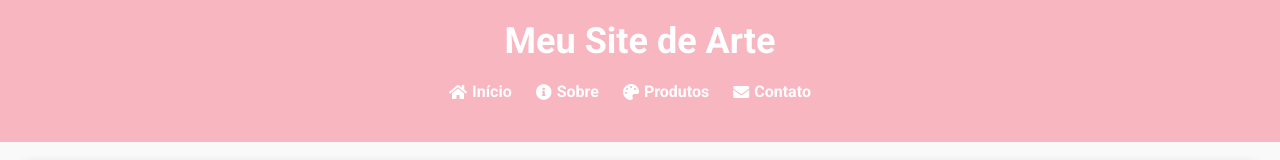
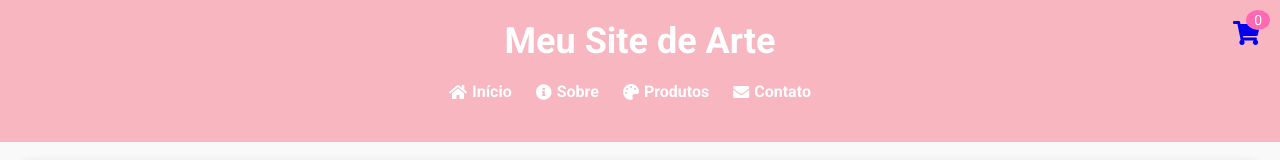
Before and after one commit to guimnou/guimnou.github.com, a plain HTML site: page products.html in a window 1280 px wide. Shown: the top 160 px of the page. Drawn offline with Linux system fonts and the light colour scheme.

Commit message:
Update products.html

```diff
--- a/products.html
+++ b/products.html
@@ -147,6 +147,25 @@
             bottom: 0;
             width: 100%;
         }
+        .cart-icon {
+    position: absolute;
+    top: 20px;
+    right: 20px;
+    font-size: 24px;
+    color: #fff;
+}
+
+.cart-icon span {
+    position: absolute;
+    top: -10px;
+    right: -10px;
+    background-color: #ff69b4;
+    color: #fff;
+    border-radius: 50%;
+    padding: 2px 8px;
+    font-size: 14px;
+}
+
 
         footer p {
             margin: 0;
```
